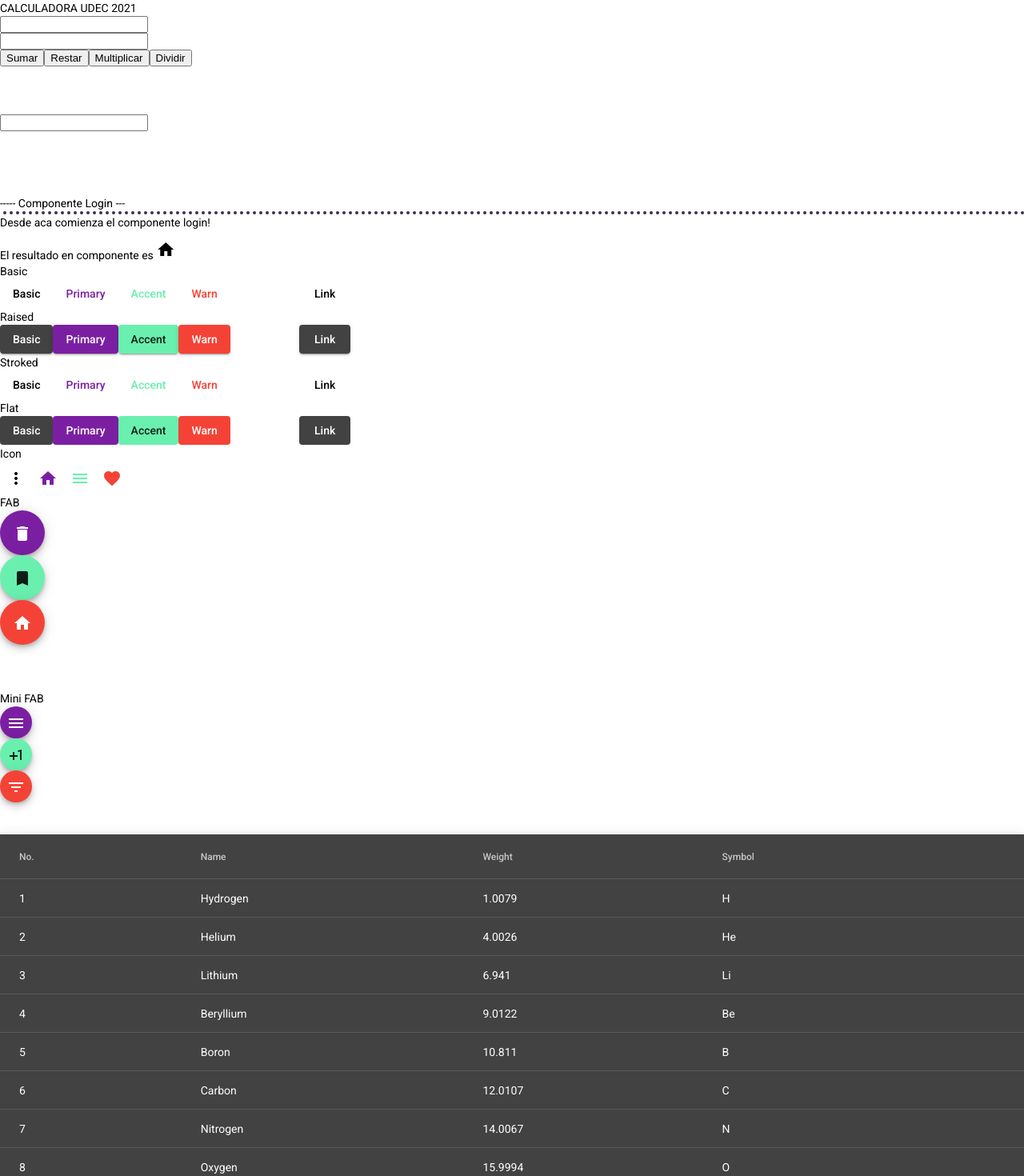
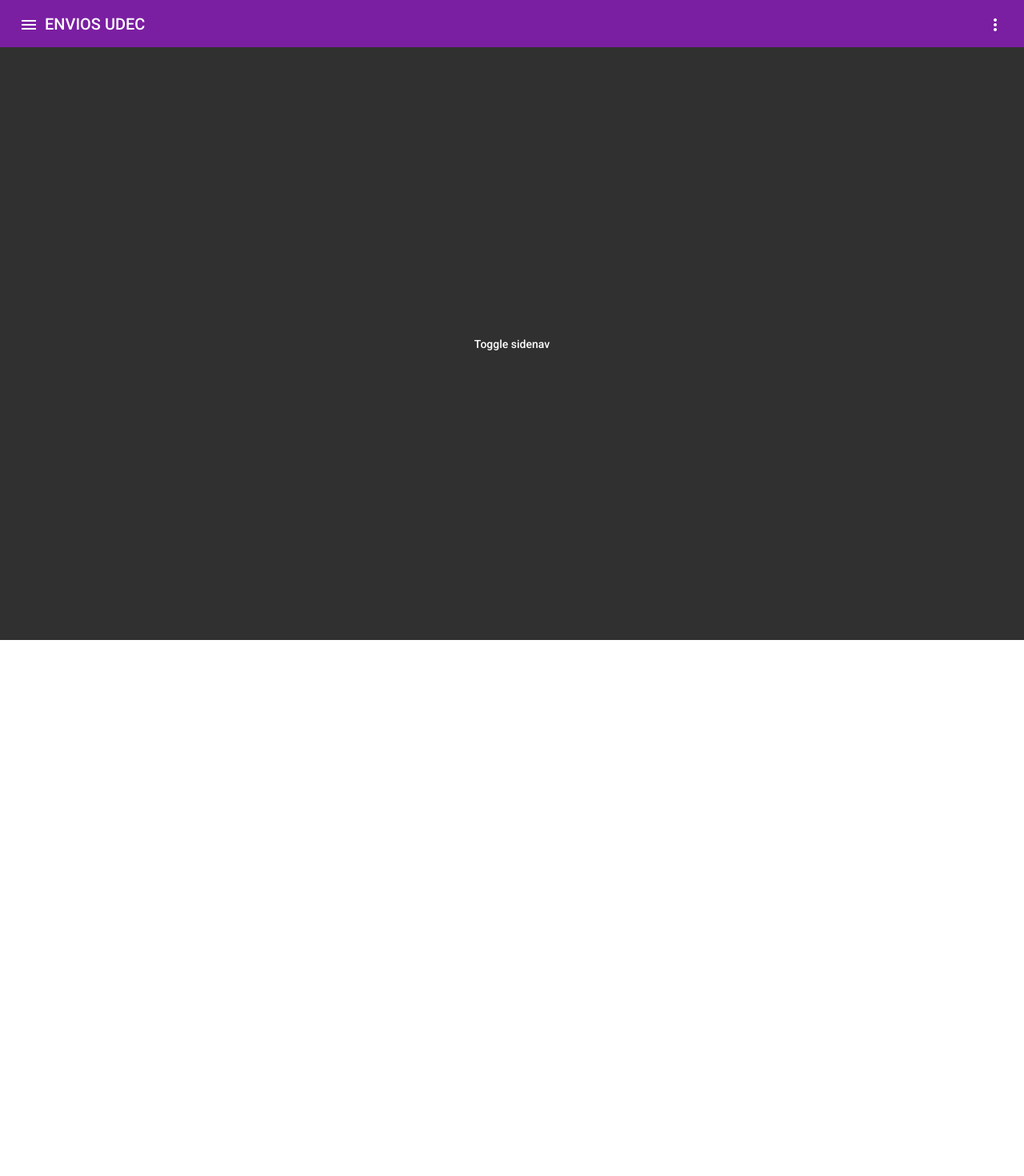
Before and after one commit to jagonzalez25/LineaIIIAngular, an Angular app: page / in a window 1280 px wide. Shown: the top 1470 px of the page at 80% size. After the commit the page ends 800 px from the top, so only its background shows below. Built offline with nearby package versions, Linux system fonts and the light colour scheme.

Commit message:
marter page v 1.0

```diff
--- a/src/app/app.component.css
+++ b/src/app/app.component.css
@@ -1,3 +1,23 @@
-table {
-    width: 100%;
-  }
+.example-spacer {
+  flex: 1 1 auto;
+}
+
+.example-sidenav {
+  padding: 20px;
+}
+
+.example-container {
+  display: flex;
+  flex-direction: column;
+  position: absolute;
+  top: 0;
+  bottom: 0;
+  left: 0;
+  right: 0;
+}
+.example-sidenav-content {
+  display: flex;
+  height: 100%;
+  align-items: center;
+  justify-content: center;
+}
--- a/src/app/app.component.html
+++ b/src/app/app.component.html
@@ -1,183 +1,68 @@
-CALCULADORA UDEC 2021
-<br>
-<input type="number" [(ngModel)]="numero1" /> {{ numero1 }} <br>
-<input type="number" [(ngModel)]="numero2" /> {{ numero2 }} <br>
-<input type="button" value="Sumar" (click)="operar('s')">
-<input type="button" value="Restar" (click)="operar('r')">
-<input type="button" value="Multiplicar" (click)="operar('m')">
-<button type="button" (click)="operar('d')">Dividir</button>
-<br>
-{{ resultado }}
-<br>
-<br>
-<br>
-<input type="text" (keyup)="teclear($event)">
-<br>
-<br>
-<br>
-<br>
-<br>
------ Componente Login ---
-<mat-progress-bar mode="buffer"></mat-progress-bar>
-<app-login [resultadoHija]="resultado"></app-login>
+<div class="example-container">
+  <mat-toolbar color="primary" class="example-toolbar" >
 
-<mat-icon aria-hidden="false" aria-label="Example home icon">home</mat-icon>
-<section>
-    <div class="example-label">Basic</div>
-    <div class="example-button-row">
-      <button mat-button>Basic</button>
-      <button mat-button color="primary">Primary</button>
-      <button mat-button color="accent">Accent</button>
-      <button mat-button color="warn">Warn</button>
-      <button mat-button disabled>Disabled</button>
-      <a mat-button href="https://www.google.com/" target="_blank">Link</a>
-    </div>
-  </section>
-  <mat-divider></mat-divider>
-  <section>
-    <div class="example-label">Raised</div>
-    <div class="example-button-row">
-      <button mat-raised-button>Basic</button>
-      <button mat-raised-button color="primary">Primary</button>
-      <button mat-raised-button color="accent">Accent</button>
-      <button mat-raised-button color="warn">Warn</button>
-      <button mat-raised-button disabled>Disabled</button>
-      <a mat-raised-button href="https://www.google.com/" target="_blank">Link</a>
-    </div>
-  </section>
-  <mat-divider></mat-divider>
-  <section>
-    <div class="example-label">Stroked</div>
-    <div class="example-button-row">
-      <button mat-stroked-button>Basic</button>
-      <button mat-stroked-button color="primary">Primary</button>
-      <button mat-stroked-button color="accent">Accent</button>
-      <button mat-stroked-button color="warn">Warn</button>
-      <button mat-stroked-button disabled>Disabled</button>
-      <a mat-stroked-button href="https://www.google.com/" target="_blank">Link</a>
-    </div>
-  </section>
-  <mat-divider></mat-divider>
-  <section>
-    <div class="example-label">Flat</div>
-    <div class="example-button-row">
-      <button mat-flat-button>Basic</button>
-      <button mat-flat-button color="primary">Primary</button>
-      <button mat-flat-button color="accent">Accent</button>
-      <button mat-flat-button color="warn">Warn</button>
-      <button mat-flat-button disabled>Disabled</button>
-      <a mat-flat-button href="https://www.google.com/" target="_blank">Link</a>
-    </div>
-  </section>
-  <mat-divider></mat-divider>
-  <section>
-    <div class="example-label">Icon</div>
-    <div class="example-button-row">
-      <div class="example-flex-container">
-        <button mat-icon-button aria-label="Example icon button with a vertical three dot icon">
-          <mat-icon>more_vert</mat-icon>
+    <button mat-icon-button (click)="drawer.toggle()">
+      <mat-icon *ngIf="!drawer.opened">menu</mat-icon>
+      <mat-icon *ngIf="drawer.opened">close</mat-icon>
+    </button>
+      <h1 class="example-app-name">ENVIOS UDEC</h1>
+
+
+      <span class="example-spacer"></span>
+
+      <button mat-icon-button [matMenuTriggerFor]="menu">
+            <mat-icon>more_vert</mat-icon>
         </button>
-        <button mat-icon-button color="primary" aria-label="Example icon button with a home icon">
-          <mat-icon>home</mat-icon>
+
+        <mat-menu #menu="matMenu">
+            <button mat-menu-item routerLink="/perfil">
+                <mat-icon>account_box</mat-icon>
+                <span>Mi Perfil</span>
+            </button>
+            <button mat-menu-item >
+                <mat-icon>exit_to_app</mat-icon>
+                <span>Cerrar Sesión</span>
+            </button>
+        </mat-menu>
+
+
+  </mat-toolbar>
+
+  <mat-drawer-container class="example-sidenav-content" autosize>
+    <mat-drawer #drawer style="width: 200px" mode="side">
+
+
+        <button mat-menu-item style="cursor: pointer">
+            <mat-icon>search</mat-icon>
+            <span>Buscar</span>
         </button>
-        <button mat-icon-button color="accent" aria-label="Example icon button with a menu icon">
-          <mat-icon>menu</mat-icon>
-        </button>
-        <button mat-icon-button color="warn" aria-label="Example icon button with a heart icon">
-          <mat-icon>favorite</mat-icon>
-        </button>
-        <button mat-icon-button disabled aria-label="Example icon button with a open in new tab icon">
-          <mat-icon>open_in_new</mat-icon>
+        <mat-divider></mat-divider>
+
+        <button mat-menu-item style="cursor: pointer">
+          <mat-icon>search</mat-icon>
+          <span>Buscar</span>
+      </button>
+      <mat-divider></mat-divider>
+
+
+      <button mat-menu-item style="cursor: pointer">
+        <mat-icon>search</mat-icon>
+        <span>Buscar</span>
+    </button>
+    <mat-divider></mat-divider>
+
+    </mat-drawer>
+
+      <div class="example-sidenav-content">
+        <button type="button" mat-button (click)="drawer.toggle()">
+          Toggle sidenav
         </button>
       </div>
-    </div>
-  </section>
-  <mat-divider></mat-divider>
-  <section>
-    <div class="example-label">FAB</div>
-    <div class="example-button-row">
-      <div class="example-flex-container">
-        <div class="example-button-container">
-          <button mat-fab color="primary" aria-label="Example icon button with a delete icon">
-            <mat-icon>delete</mat-icon>
-          </button>
-        </div>
-        <div class="example-button-container">
-          <button mat-fab color="accent" aria-label="Example icon button with a bookmark icon">
-            <mat-icon>bookmark</mat-icon>
-          </button>
-        </div>
-        <div class="example-button-container">
-          <button mat-fab color="warn" aria-label="Example icon button with a home icon">
-            <mat-icon>home</mat-icon>
-          </button>
-        </div>
-        <div class="example-button-container">
-          <button mat-fab disabled aria-label="Example icon button with a heart icon">
-            <mat-icon>favorite</mat-icon>
-          </button>
-        </div>
-      </div>
-    </div>
-  </section>
-  <mat-divider></mat-divider>
-  <section>
-    <div class="example-label">Mini FAB</div>
-    <div class="example-button-row">
-      <div class="example-flex-container">
-        <div class="example-button-container">
-          <button mat-mini-fab color="primary" aria-label="Example icon button with a menu icon">
-            <mat-icon>menu</mat-icon>
-          </button>
-        </div>
-        <div class="example-button-container">
-          <button mat-mini-fab color="accent" aria-label="Example icon button with a plus one icon">
-            <mat-icon>plus_one</mat-icon>
-          </button>
-        </div>
-        <div class="example-button-container">
-          <button mat-mini-fab color="warn" aria-label="Example icon button with a filter list icon">
-            <mat-icon>filter_list</mat-icon>
-          </button>
-        </div>
-        <div class="example-button-container">
-          <button mat-mini-fab disabled aria-label="Example icon button with a home icon">
-            <mat-icon>home</mat-icon>
-          </button>
-        </div>
-      </div>
-    </div>
-  </section>
 
-  <table mat-table [dataSource]="dataSource" class="mat-elevation-z8">
 
-    <!--- Note that these columns can be defined in any order.
-          The actual rendered columns are set as a property on the row definition" -->
+    </mat-drawer-container>
 
-    <!-- Position Column -->
-    <ng-container matColumnDef="position">
-      <th mat-header-cell *matHeaderCellDef> No. </th>
-      <td mat-cell *matCellDef="let element"> {{element.position}} </td>
-    </ng-container>
 
-    <!-- Name Column -->
-    <ng-container matColumnDef="name">
-      <th mat-header-cell *matHeaderCellDef> Name </th>
-      <td mat-cell *matCellDef="let element"> {{element.name}} </td>
-    </ng-container>
 
-    <!-- Weight Column -->
-    <ng-container matColumnDef="weight">
-      <th mat-header-cell *matHeaderCellDef> Weight </th>
-      <td mat-cell *matCellDef="let element"> {{element.weight}} </td>
-    </ng-container>
 
-    <!-- Symbol Column -->
-    <ng-container matColumnDef="symbol">
-      <th mat-header-cell *matHeaderCellDef> Symbol </th>
-      <td mat-cell *matCellDef="let element"> {{element.symbol}} </td>
-    </ng-container>
-
-    <tr mat-header-row *matHeaderRowDef="displayedColumns"></tr>
-    <tr mat-row *matRowDef="let row; columns: displayedColumns;"></tr>
-  </table>
+</div>
--- a/src/app/app.component.ts
+++ b/src/app/app.component.ts
@@ -1,66 +1,11 @@
 import { Component } from '@angular/core';
-
-export interface PeriodicElement {
-  name: string;
-  position: number;
-  weight: number;
-  symbol: string;
-}
-
-const ELEMENT_DATA: PeriodicElement[] = [
-  {position: 1, name: 'Hydrogen', weight: 1.0079, symbol: 'H'},
-  {position: 2, name: 'Helium', weight: 4.0026, symbol: 'He'},
-  {position: 3, name: 'Lithium', weight: 6.941, symbol: 'Li'},
-  {position: 4, name: 'Beryllium', weight: 9.0122, symbol: 'Be'},
-  {position: 5, name: 'Boron', weight: 10.811, symbol: 'B'},
-  {position: 6, name: 'Carbon', weight: 12.0107, symbol: 'C'},
-  {position: 7, name: 'Nitrogen', weight: 14.0067, symbol: 'N'},
-  {position: 8, name: 'Oxygen', weight: 15.9994, symbol: 'O'},
-  {position: 9, name: 'Fluorine', weight: 18.9984, symbol: 'F'},
-  {position: 10, name: 'Neon', weight: 20.1797, symbol: 'Ne'},
-];
-
 
 @Component({
   selector: 'app-root',
   templateUrl: './app.component.html',
   styleUrls: ['./app.component.css']
 })
-
 export class AppComponent {
 
-  displayedColumns: string[] = ['position', 'name', 'weight', 'symbol'];
-  dataSource = ELEMENT_DATA;
-
-  public title: string = 'Primer programa Angular';
-  numero1: number;
-  numero2: number;
-  resultado: number;
-
-  //var let const
-  public operar(op: string): void{
-     switch(op){
-           case 's':
-             this.resultado = this.numero1 + this.numero2;
-             break;
-           case 'r':
-              this.resultado = this.numero1 - this.numero2;
-              break;
-           case 'm':
-              this.resultado = this.numero1 * this.numero2;
-              break;
-           case 'd':
-              this.resultado = this.numero1 / this.numero2;
-              break;
-            default:
-              this.resultado = 0;
-      }
-  }
-
-  public teclear(e: any): void{
-     //console.log(e);
-     console.log("La tecla que se oprimio fue: " + e.key);
-     console.log("La palabra al momento es: " + e.target.value);
-  }
 
 }
--- a/src/app/app.module.ts
+++ b/src/app/app.module.ts
@@ -6,8 +6,8 @@ import { AppComponent } from './app.component';
 import { LoginComponent } from './pages/login/login.component';
 import { RegistroComponent } from './pages/registro/registro.component';
 import { FormsModule } from '@angular/forms';
-import { NoopAnimationsModule } from '@angular/platform-browser/animations';
 import { MaterialModule} from './material/material.module'
+import { BrowserAnimationsModule } from '@angular/platform-browser/animations';
 
 @NgModule({
   declarations: [
@@ -19,8 +19,8 @@ import { MaterialModule} from './material/material.module'
     BrowserModule,
     AppRoutingModule,
     FormsModule,
-    NoopAnimationsModule,
-    MaterialModule
+    MaterialModule,
+    BrowserAnimationsModule
   ],
   providers: [],
   bootstrap: [AppComponent]
```
Also changed, not shown: src/app/material/material.module.ts (+12 -2 lines).
